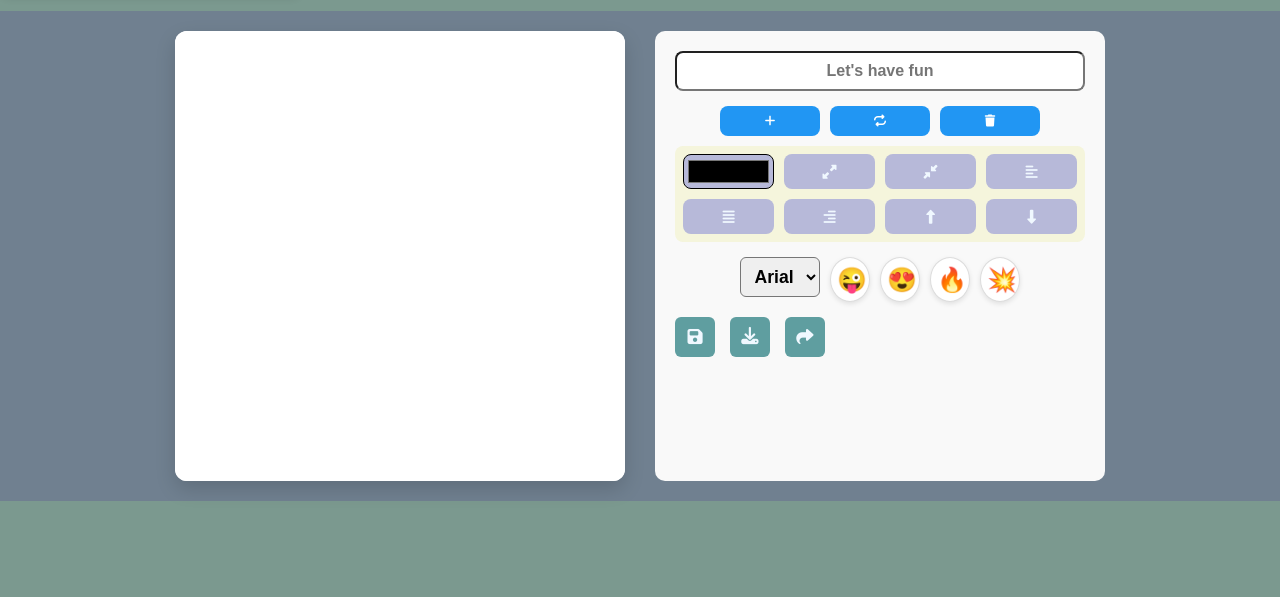
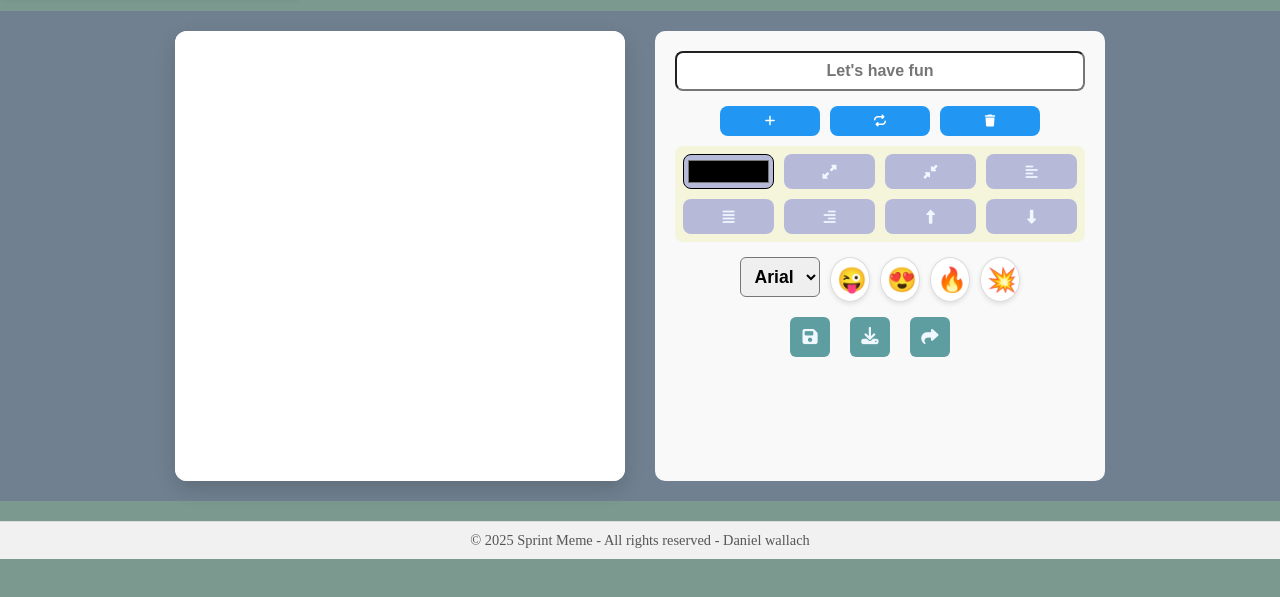
Before and after one commit to danielw4335/meme-generator, a plain HTML site: page index.html in a window 1280 px wide. Shown: the part 109-706 px from the top of the page. Drawn offline with Linux system fonts and the light colour scheme.

Commit message:
Last finish

```diff
--- a/index.html
+++ b/index.html
@@ -94,6 +94,10 @@
         <div class="gallery-img"></div>
     </div>
 
+    <div class="footer-container">
+        <p>© 2025 Sprint Meme - All rights reserved - Daniel wallach</p>
+    </div>
+
     <script src="js/utils.js"></script>
     <script src="js/main.js"></script>
     <script src="js/controlers/meme-controler.js"></script>
--- a/styles/components/canvas.css
+++ b/styles/components/canvas.css
@@ -1,8 +1,6 @@
 .canvas-container {
   border-radius: 12px;
   max-width: 450px;
-  /* max-height: 450px; */
-  /* width: fit-content; */
   overflow: hidden;
   display: block;
   border: none;
--- a/styles/components/editor.css
+++ b/styles/components/editor.css
@@ -120,8 +120,10 @@ button{
 
 .main-buttons-container {
     display: flex;
-    margin-top: 10px;
-    gap: 15px;
+    justify-content: center;
+    align-items: center;
+    gap: 20px;
+    margin-top: 15px;
 }
 
 .font-select-container {
@@ -132,10 +134,7 @@ button{
 
 
 button:hover {
-    background-color: #7fc6ea;
-    border-color: #999;
-    transform: translateY(-2px);
-    box-shadow: 0 4px 6px rgba(0, 0, 0, 0.2);
+    transform: translateY(-10px);
 }
 
 .btn1 {
--- /dev/null
+++ b/styles/components/main-footer.css
@@ -0,0 +1,16 @@
+.footer-container {
+    display: flex;
+    justify-content: center;
+    align-items: center;
+    padding: 10px;
+    background-color: #f1f1f1;
+    font-size: 0.9rem;
+    color: #555;
+    border-top: 1px solid #ddd;
+    margin-top: 20px;
+}
+
+.footer-container p {
+    margin: 0;
+    text-align: center;
+}
--- a/styles/styles.css
+++ b/styles/styles.css
@@ -12,6 +12,7 @@
 @import url(components/main-header.css);
 @import url(components/img.css);
 @import url(components/editor.css);
+@import url(components/main-footer.css);
 
 /* setup */
 @import url(setup/mq.css);
```
